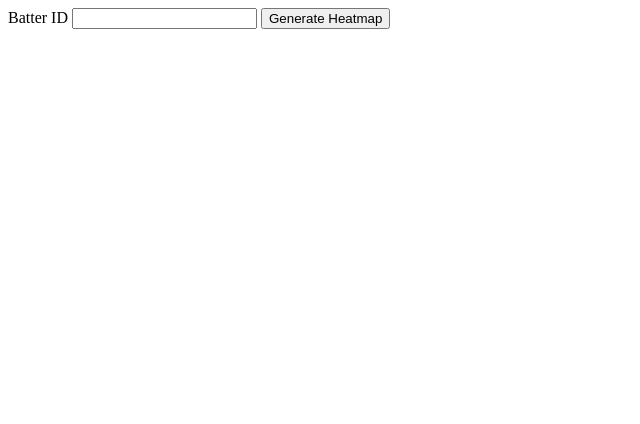
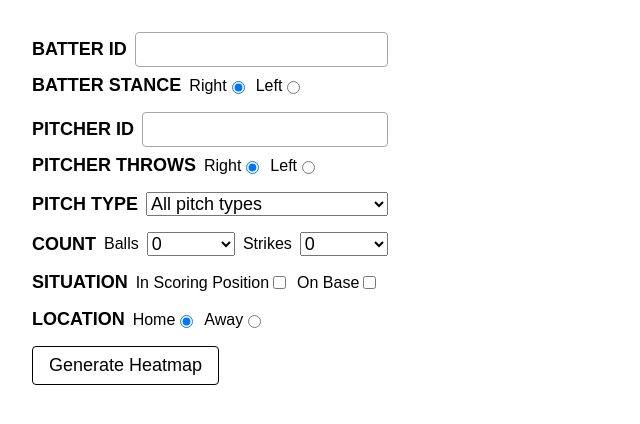
Before and after one commit to ryan112358/baseball-hackday, a Flask app: page / in a window 1280 px wide. Shown: the top 424 px of the page, without its empty margins (0-640 px from the left). Run offline with Flask 2, Linux system fonts and the light colour scheme.

Commit message:
additional inputs & styling

```diff
--- a/server/app.py
+++ b/server/app.py
@@ -3,12 +3,15 @@ import pickle
 import pandas as pd
 import numpy as np
 from scipy import sparse
+import json
 
 app = Flask(__name__)
 
 @app.route('/')
 def index():
-    return render_template('index.html')
+    with open('../domain.json', 'r') as domain_file:
+        domain = json.load(domain_file)
+        return render_template('index.html', domain = domain)
 
 @app.route('/heatmap', methods=["POST"])
 def heatmap():
--- a/server/static/heatmap.js
+++ b/server/static/heatmap.js
@@ -9,6 +9,28 @@ window.addEventListener("load", function() {
     toggleLoading(true);
     // Get the input from the form
     const formData = new FormData(heatmapForm);
+    // Set default values
+    // Checkboxes do not submit a value when not checked
+    if (!formData.get('in_scoring_pos')) {
+      formData.set('in_scoring_pos', 'False');
+    }
+    if (!formData.get('on_base')) {
+      formData.set('on_base', 'False');
+    }
+
+    // Delete pitch type if default option is selected
+    if (formData.get('pitch_type') === 'null') {
+      formData.delete('pitch_type');
+    }
+
+    // Coerce location radio button into boolean
+    if (formData.get('location') === 'home') {
+      formData.set('home', 'True');
+    } else {
+      formData.set('home', 'False');
+    }
+    formData.delete('location');
+
     return generateHeatmap(formData)
       .then(heatmap => {
         toggleLoading(false);
@@ -97,7 +119,7 @@ function drawHeatmap(heatmap) {
   }
 
   // Render the heat points
-  const svg = d3.select("#visualization").select("svg");
+  const svg = d3.select("svg#visualization");
 
   svg
     .attr("width", boundingBoxWidth * scale)
--- a/server/static/styles.css
+++ b/server/static/styles.css
@@ -1,9 +1,98 @@
-#visualization {
+body {
+  font-family: Arial, Helvetica, sans-serif;
+}
+
+p {
+  margin: 0;
+}
+
+.main-container {
+  display: flex;
+  flex-direction: row;
+}
+
+.main-container .form-container {
+  display: flex;
+  flex-direction: column;
+  justify-content: flex-start;
+  align-items: flex-start;
+  flex: 1;
+  padding: 24px;
+}
+
+.main-container .viz-container {
   display: flex;
   flex-direction: column;
   justify-content: center;
+  align-items: flex-start;
+  flex: 1;
+  padding: 24px;
+}
+
+.form-container .input-container {
+  display: flex;
+  flex-direction: row;
+  justify-content: flex-start;
   align-items: center;
-  margin-top: 24px;
+  margin-bottom: 16px;
+}
+
+.input-container.batter,
+.input-container.pitcher {
+  margin-bottom: 8px;
+}
+
+.label {
+  text-transform: uppercase;
+  font-size: 18px;
+  font-weight: bold;
+}
+
+.input-container input[type="text"] {
+  border: 1px solid #a6a6a6;
+  border-radius: 4px;
+  font-size: 18px;
+  padding: 6px;
+}
+
+.input-container select {
+  font-size: 18px;
+}
+
+.input-container.pitch-type select,
+.input-container.count select,
+.input-container.batter input,
+.input-container.pitcher input {
+  margin-left: 8px;
+  flex: 1;
+}
+
+.input-container.count label {
+  margin-left: 8px;
+}
+
+.radio-label,
+.checkbox-label {
+  display: flex;
+  flex-direction: row;
+  justify-content: flex-start;
+  align-items: center;
+  margin-left: 8px;
+  cursor: pointer;
+}
+
+.submit-button {
+  padding: 8px 16px;
+  border: 1px solid black;
+  border-radius: 4px;
+  background-color: white;
+  color: black;
+  font-size: 18px;
+  cursor: pointer;
+}
+
+.submit-button:hover {
+  background-color: lightgray;
 }
 
 #loading-indicator {
@@ -13,6 +102,7 @@
   width: 100vw;
   height: 100vh;
   background-color: rgb(0, 0, 0, 0.3);
+  pointer-events: none;
 }
 
 #loading-indicator::after {
--- a/server/templates/index.html
+++ b/server/templates/index.html
@@ -10,21 +10,97 @@
   </head>
   <body>
     <header></header>
+    <div class="main-container">
+      <div class="form-container">
         <form id="heatmap-form">
-      <label for="batter">
-        Batter ID
+          <div class="input-container batter">
+            <label class="label" for="batter">Batter ID</label>
             <input type="text" id="batter" name="batter" />
+          </div>
+          <div class="input-container stance">
+            <p class="label">Batter Stance</p>
+            <label class="radio-label stance" for="stand_r">
+              Right
+              <input type="radio" name="stand" id="stand_r" value="R" checked />
             </label>
-      <button type="submit">
+            <label class="radio-label stance" for="stand_l">
+              Left
+              <input type="radio" name="stand" id="stand_l" value="L" />
+            </label>
+          </div>
+          <div class="input-container pitcher">
+            <label class="label" for="pitcher">Pitcher ID</label>
+            <input type="text" id="pitcher" name="pitcher" />
+          </div>
+          <div class="input-container throws">
+            <p class="label">Pitcher Throws</p>
+            <label class="radio-label throws" for="p_throws_r">
+              Right
+              <input type="radio" name="p_throws" id="p_throws_r" value="R" checked />
+            </label>
+            <label class="radio-label throws" for="p_throws_l">
+              Left
+              <input type="radio" name="p_throws" id="p_throws_l" value="L" />
+            </label>
+          </div>
+          <div class="input-container pitch-type">
+            <label class="label" for="pitch_type">Pitch Type</label>
+            <select id="pitch_type" name="pitch_type">
+              <option value="null" selected>All pitch types</option>
+              {% for pitch_type in domain.pitch_type %}
+              <option>{{ pitch_type }}</option>
+              {% endfor %}
+            </select>
+          </div>
+          <div class="input-container count">
+            <p class="label">Count</p>
+            <label for="balls">Balls</label>
+            <select id="balls" name="balls">
+              {% for ball_count in domain.balls %}
+              <option>{{ ball_count }}</option>
+              {% endfor %}
+            </select>
+            <label for="strikes">Strikes</label>
+            <select id="strikes" name="strikes">
+              {% for strike_count in domain.strikes %}
+              <option>{{ strike_count }}</option>
+              {% endfor %}
+            </select>
+          </div>
+          <div class="input-container situation">
+            <p class="label">Situation</p>
+            <label class="checkbox-label" for="in_scoring_pos">
+              In Scoring Position
+              <input type="checkbox" id="in_scoring_pos" name="in_scoring_pos" value="True" />
+            </label>
+            <label class="checkbox-label" for="on_base">
+              On Base
+              <input type="checkbox" id="on_base" name="on_base" value="True" />
+            </label>
+          </div>
+          <div class="input-container location">
+            <p class="label">Location</p>
+            <label class="radio-label" for="location_home">
+              Home
+              <input type="radio" name="location" id="location_home" value="home" checked />
+            </label>
+            <label class="radio-label" for="location_away">
+              Away
+              <input type="radio" name="location" id="location_away" value="away" />
+            </label>
+          </div>
+          <button class="submit-button" type="submit">
             Generate Heatmap
           </button>
           <p id="error-message" class="hidden"></p>
         </form>
-    <div id="visualization">
-      <svg>
+      </div>
+      <div class="viz-container">
+        <svg id="visualization">
           <g id="heatmap"></g>
           <g id="strikezone"></g>
         </svg>
+      </div>
     </div>
     <div id="loading-indicator" class="hidden"></div>
     <script src="https://d3js.org/d3.v5.min.js"></script>
```
Also changed, not shown: 1 other file. Lines whose indentation alone changed are shown as unchanged.
